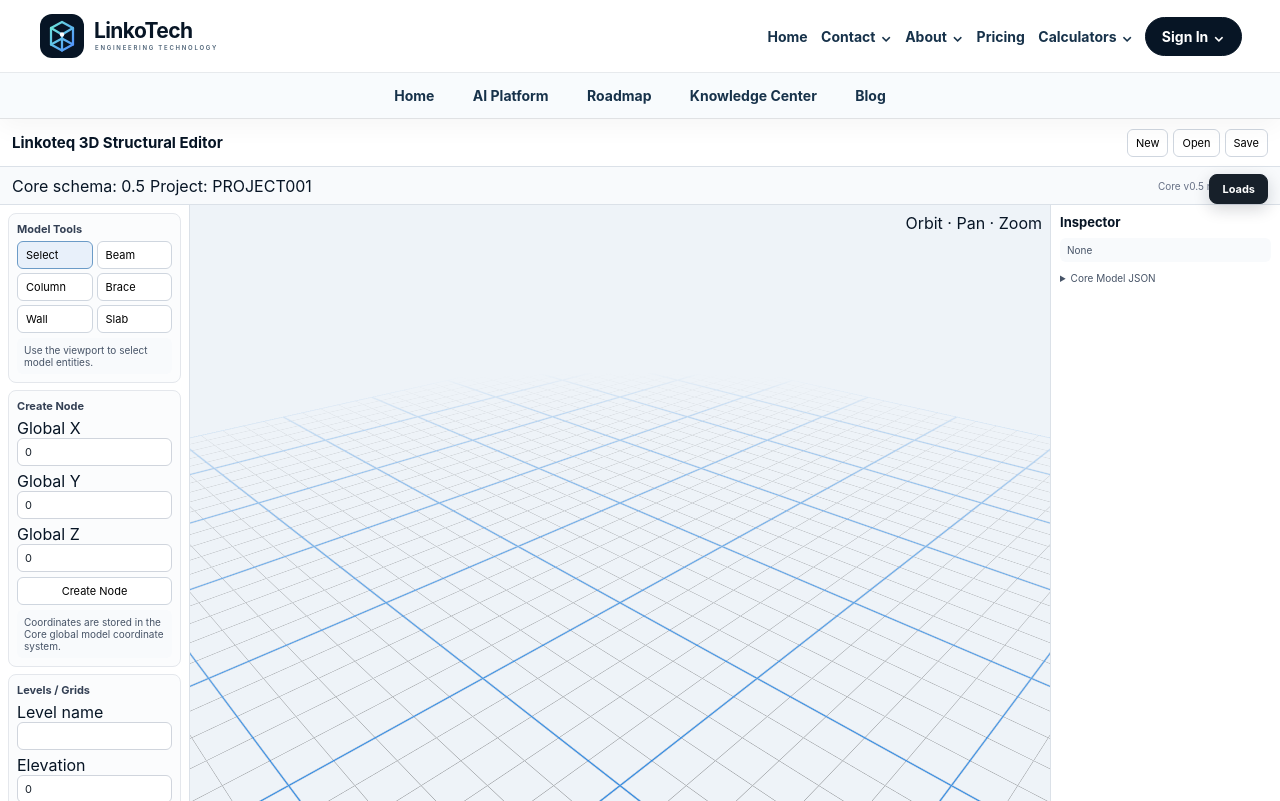
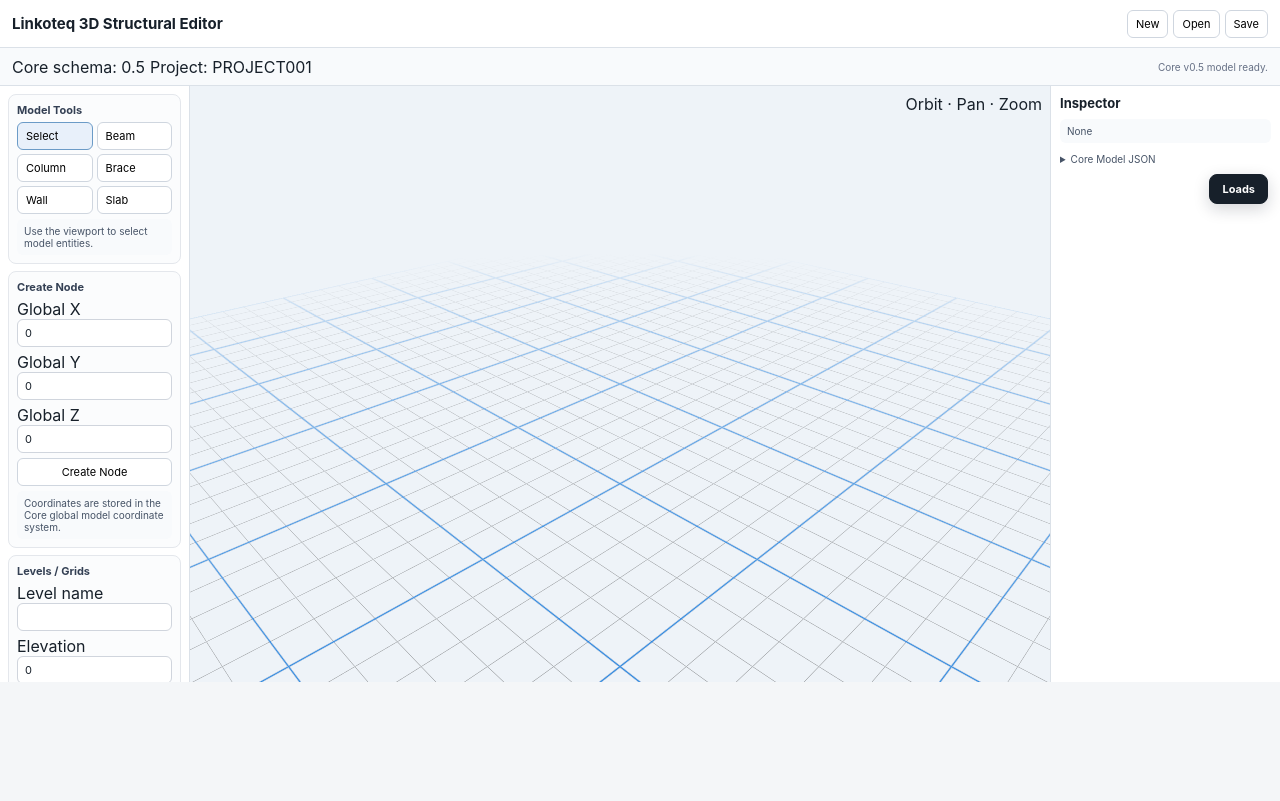
Before and after one commit to dehghoon/3D-Model, a Next.js app: page / in a window 1280 px wide. Built offline with nearby package versions, Linux system fonts and the light colour scheme.

Commit message:
Adopt compact SAP-style editor shell

```diff
--- a/app/page.tsx
+++ b/app/page.tsx
@@ -1,17 +1,13 @@
 "use client";
 
 import dynamic from "next/dynamic";
-import SiteHeader from "../components/SiteHeader";
 
 const StructuralEditor = dynamic(() => import("../components/StructuralEditor"), { ssr: false });
 
 export default function Page() {
   return (
-    <div className="modelSiteShell">
-      <SiteHeader />
-      <div className="modelEditorArea">
-        <StructuralEditor />
-      </div>
-    </div>
+    <main className="modelEditorArea sapDesktopShell">
+      <StructuralEditor />
+    </main>
   );
 }
```
